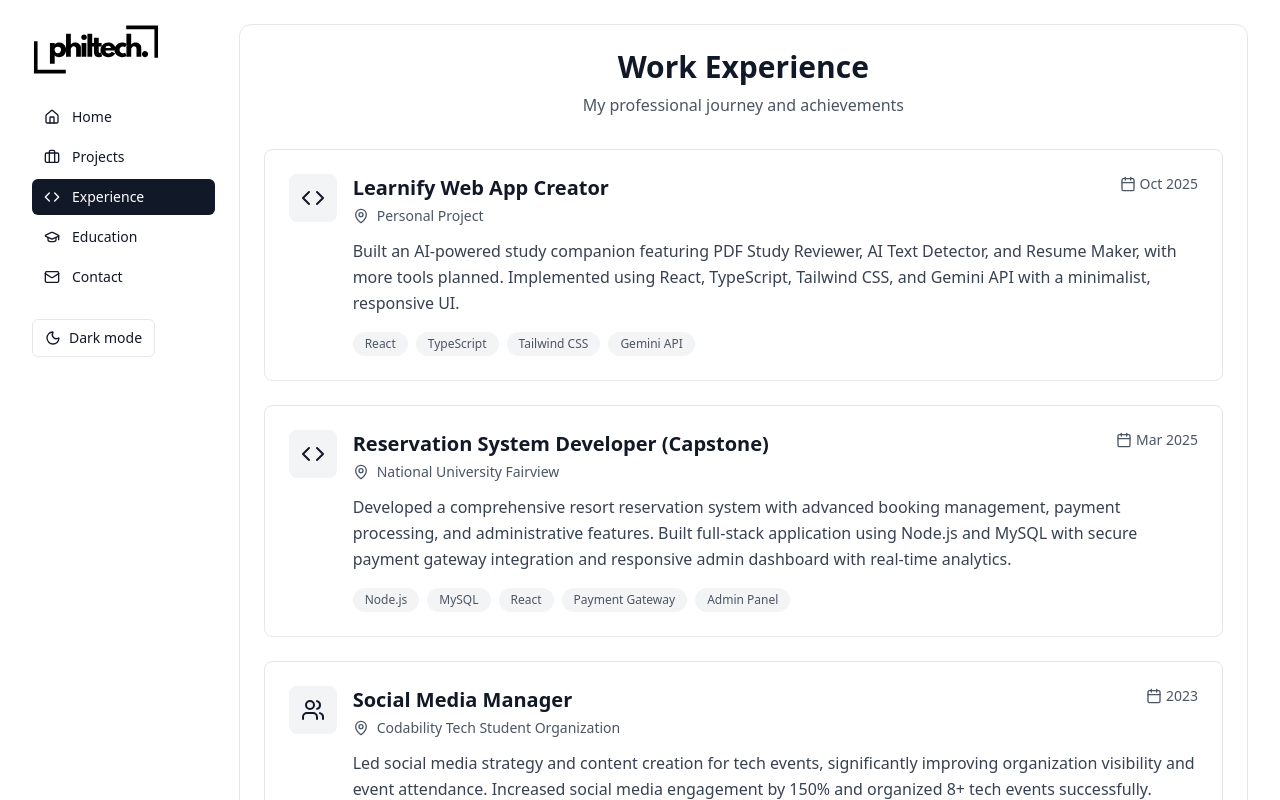
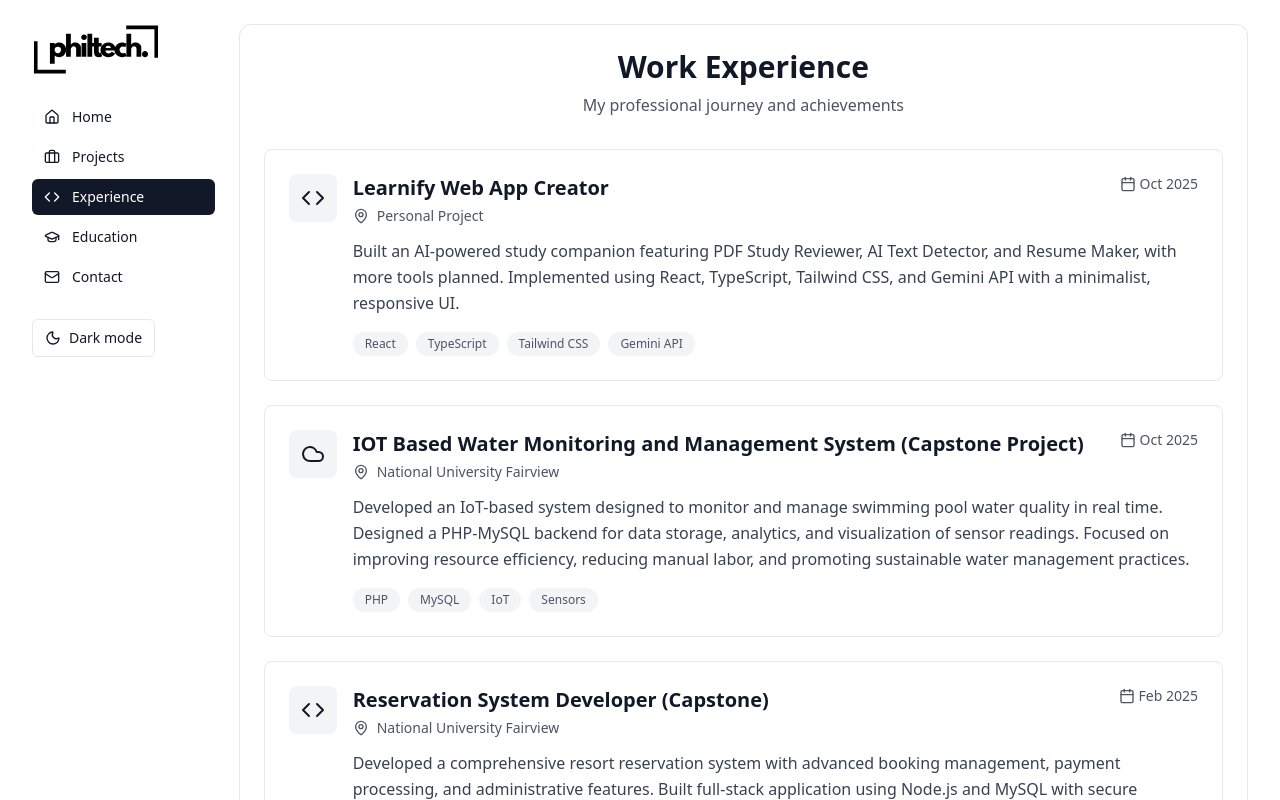
Before and after one commit to Anoncasphil/philtech, a React (Vite) app: page / in a window 1280 px wide. Both pictures are taken after a click on the button "Experience". Shown: the top 800 px of the page. Built offline with nearby package versions, Linux system fonts and the light colour scheme.

Commit message:
feat(contact): connect form to Formspree and disable autocomplete

```diff
--- a/src/App.tsx
+++ b/src/App.tsx
@@ -27,10 +27,24 @@ import {
 type TabKey = 'home' | 'projects' | 'experience' | 'education' | 'contact'
 
  function App() {
-  const [activeTab, setActiveTab] = useState<TabKey>('home')
+  const [activeTab, setActiveTab] = useState<TabKey>(() => {
+    try {
+      const stored = localStorage.getItem('activeTab') as TabKey | null
+      if (stored === 'home' || stored === 'projects' || stored === 'experience' || stored === 'education' || stored === 'contact') {
+        return stored
+      }
+    } catch {}
+    return 'home'
+  })
   const [theme, setTheme] = useState<'light' | 'dark'>(() =>
     document.documentElement.classList.contains('dark') ? 'dark' : 'light'
   )
+
+  useEffect(() => {
+    try {
+      localStorage.setItem('activeTab', activeTab)
+    } catch {}
+  }, [activeTab])
 
   useEffect(() => {
     const root = document.documentElement
@@ -441,6 +455,40 @@ type TabKey = 'home' | 'projects' | 'experience' | 'education' | 'contact'
                       </div>
                     </div>
                   </div>
+
+                  {/* IoT Capstone */}
+                  <div className="bg-white dark:bg-gray-900 border border-gray-200 dark:border-gray-800 rounded-lg p-6 hover:border-gray-900 dark:hover:border-white transition-colors">
+                    <div className="flex items-start gap-4">
+                      <div className="flex-shrink-0 w-12 h-12 bg-gray-100 dark:bg-gray-800 rounded-lg flex items-center justify-center">
+                        <Cloud className="h-6 w-6 text-gray-900 dark:text-white" />
+                      </div>
+                      <div className="flex-1">
+                        <div className="flex items-start justify-between mb-3">
+                          <div>
+                            <h3 className="text-xl font-semibold text-gray-900 dark:text-white mb-1">IOT Based Water Monitoring and Management System (Capstone Project)</h3>
+                            <div className="flex items-center gap-2 text-sm text-gray-600 dark:text-gray-400">
+                              <MapPin className="h-4 w-4" />
+                              <span>National University Fairview</span>
+                            </div>
+                          </div>
+                          <div className="flex items-center gap-1 text-sm text-gray-600 dark:text-gray-400">
+                            <Calendar className="h-4 w-4" />
+                            <span>Oct 2025</span>
+                          </div>
+                        </div>
+                        <p className="text-gray-700 dark:text-gray-300 leading-relaxed mb-4">
+                          Developed an IoT-based system designed to monitor and manage swimming pool water quality in real time. Designed a PHP-MySQL backend for data storage, analytics, and visualization of sensor readings. Focused on improving resource efficiency, reducing manual labor, and promoting sustainable water management practices.
+                        </p>
+                        <div className="flex flex-wrap gap-2">
+                          <span className="px-3 py-1 text-xs font-medium text-gray-600 dark:text-gray-400 bg-gray-100 dark:bg-gray-800 rounded-full">PHP</span>
+                          <span className="px-3 py-1 text-xs font-medium text-gray-600 dark:text-gray-400 bg-gray-100 dark:bg-gray-800 rounded-full">MySQL</span>
+                          <span className="px-3 py-1 text-xs font-medium text-gray-600 dark:text-gray-400 bg-gray-100 dark:bg-gray-800 rounded-full">IoT</span>
+                          <span className="px-3 py-1 text-xs font-medium text-gray-600 dark:text-gray-400 bg-gray-100 dark:bg-gray-800 rounded-full">Sensors</span>
+                        </div>
+                      </div>
+                    </div>
+                  </div>
+
                   <div className="bg-white dark:bg-gray-900 border border-gray-200 dark:border-gray-800 rounded-lg p-6 hover:border-gray-900 dark:hover:border-white transition-colors">
                     <div className="flex items-start gap-4">
                       <div className="flex-shrink-0 w-12 h-12 bg-gray-100 dark:bg-gray-800 rounded-lg flex items-center justify-center">
@@ -457,7 +505,7 @@ type TabKey = 'home' | 'projects' | 'experience' | 'education' | 'contact'
                           </div>
                           <div className="flex items-center gap-1 text-sm text-gray-600 dark:text-gray-400">
                             <Calendar className="h-4 w-4" />
-                            <span>Mar 2025</span>
+                            <span>Feb 2025</span>
                           </div>
                         </div>
                         <p className="text-gray-700 dark:text-gray-300 leading-relaxed mb-4">
@@ -473,6 +521,8 @@ type TabKey = 'home' | 'projects' | 'experience' | 'education' | 'contact'
                       </div>
                     </div>
                   </div>
+
+
 
                   <div className="bg-white dark:bg-gray-900 border border-gray-200 dark:border-gray-800 rounded-lg p-6 hover:border-gray-900 dark:hover:border-white transition-colors">
                     <div className="flex items-start gap-4">
@@ -593,26 +643,6 @@ type TabKey = 'home' | 'projects' | 'experience' | 'education' | 'contact'
                           <GraduationCap className="h-6 w-6 text-gray-900 dark:text-white" />
                         </div>
                         <div className="flex-1">
-                          {/* Senior High School */}
-                          <div className="mb-8">
-                            <div className="flex items-start justify-between mb-3">
-                              <div>
-                                <h4 className="text-lg font-semibold text-gray-900 dark:text-white mb-1">Senior High School – STEM Strand</h4>
-                                <div className="flex items-center gap-2 text-sm text-gray-600 dark:text-gray-400">
-                                  <MapPin className="h-4 w-4" />
-                                  <span>St. Francis Technical Institute</span>
-                                </div>
-                              </div>
-                              <div className="flex items-center gap-1 text-sm text-gray-600 dark:text-gray-400">
-                                <Calendar className="h-4 w-4" />
-                                <span>June 2020 - July 2022</span>
-                              </div>
-                            </div>
-                            <p className="text-gray-700 dark:text-gray-300 leading-relaxed">
-                              Focus on Science, Technology, Engineering, and Mathematics. Participated in school activities and group research projects.
-                            </p>
-                          </div>
-
                           <div className="flex items-start justify-between mb-3">
                             <div>
                               <h4 className="text-lg font-semibold text-gray-900 dark:text-white mb-1">Bachelor of Science in Information Technology</h4>
@@ -635,6 +665,33 @@ type TabKey = 'home' | 'projects' | 'experience' | 'education' | 'contact'
                             <CheckCircle className="h-4 w-4" />
                             <span>Expected Graduation: 2026</span>
                           </div>
+                        </div>
+                      </div>
+                    </div>
+
+                    {/* Senior High School Card */}
+                    <div className="mt-6 bg-white dark:bg-gray-900 border border-gray-200 dark:border-gray-800 rounded-lg p-6 hover:border-gray-900 dark:hover:border-white transition-colors">
+                      <div className="flex items-start gap-4">
+                        <div className="flex-shrink-0 w-12 h-12 bg-gray-100 dark:bg-gray-800 rounded-lg flex items-center justify-center">
+                          <GraduationCap className="h-6 w-6 text-gray-900 dark:text-white" />
+                        </div>
+                        <div className="flex-1">
+                          <div className="flex items-start justify-between mb-3">
+                            <div>
+                              <h4 className="text-lg font-semibold text-gray-900 dark:text-white mb-1">Senior High School – STEM Strand</h4>
+                              <div className="flex items-center gap-2 text-sm text-gray-600 dark:text-gray-400">
+                                <MapPin className="h-4 w-4" />
+                                <span>St. Francis Technical Institute</span>
+                              </div>
+                            </div>
+                            <div className="flex items-center gap-1 text-sm text-gray-600 dark:text-gray-400">
+                              <Calendar className="h-4 w-4" />
+                              <span>June 2020 - July 2022</span>
+                            </div>
+                          </div>
+                          <p className="text-gray-700 dark:text-gray-300 leading-relaxed">
+                            Focus on Science, Technology, Engineering, and Mathematics. Participated in school activities and group research projects.
+                          </p>
                         </div>
                       </div>
                     </div>
@@ -1023,7 +1080,7 @@ type TabKey = 'home' | 'projects' | 'experience' | 'education' | 'contact'
                   <div className="space-y-6">
                     <div>
                       <h3 className="text-xl font-semibold text-gray-900 dark:text-white mb-4">Send a Message</h3>
-                      <form className="space-y-4">
+                      <form id="contact-form" action="https://formspree.io/f/xeopanaj" method="POST" autoComplete="off" className="space-y-4">
                         <div className="grid sm:grid-cols-2 gap-4">
                           <div>
                             <label htmlFor="name" className="block text-sm font-medium text-gray-700 dark:text-gray-300 mb-1">
@@ -1031,7 +1088,9 @@ type TabKey = 'home' | 'projects' | 'experience' | 'education' | 'contact'
                             </label>
                             <input
                               id="name"
+                              name="name"
                               type="text"
+                              autoComplete="off"
                               className="w-full rounded-lg border border-gray-300 dark:border-gray-700 bg-white dark:bg-gray-900 px-4 py-3 text-gray-900 dark:text-white placeholder-gray-500 dark:placeholder-gray-400 focus:border-gray-900 dark:focus:border-white focus:ring-1 focus:ring-gray-900 dark:focus:ring-white transition-colors"
                               placeholder="Your name"
                             />
@@ -1042,7 +1101,9 @@ type TabKey = 'home' | 'projects' | 'experience' | 'education' | 'contact'
                             </label>
                             <input
                               id="email"
+                              name="email"
                               type="email"
+                              autoComplete="off"
                               className="w-full rounded-lg border border-gray-300 dark:border-gray-700 bg-white dark:bg-gray-900 px-4 py-3 text-gray-900 dark:text-white placeholder-gray-500 dark:placeholder-gray-400 focus:border-gray-900 dark:focus:border-white focus:ring-1 focus:ring-gray-900 dark:focus:ring-white transition-colors"
                               placeholder="your@email.com"
                             />
@@ -1055,7 +1116,9 @@ type TabKey = 'home' | 'projects' | 'experience' | 'education' | 'contact'
                           </label>
                           <input
                             id="subject"
+                            name="subject"
                             type="text"
+                            autoComplete="off"
                             className="w-full rounded-lg border border-gray-300 dark:border-gray-700 bg-white dark:bg-gray-900 px-4 py-3 text-gray-900 dark:text-white placeholder-gray-500 dark:placeholder-gray-400 focus:border-gray-900 dark:focus:border-white focus:ring-1 focus:ring-gray-900 dark:focus:ring-white transition-colors"
                             placeholder="What's this about?"
                           />
@@ -1067,7 +1130,9 @@ type TabKey = 'home' | 'projects' | 'experience' | 'education' | 'contact'
                           </label>
                           <textarea
                             id="message"
+                            name="message"
                             rows={6}
+                            autoComplete="off"
                             className="w-full rounded-lg border border-gray-300 dark:border-gray-700 bg-white dark:bg-gray-900 px-4 py-3 text-gray-900 dark:text-white placeholder-gray-500 dark:placeholder-gray-400 focus:border-gray-900 dark:focus:border-white focus:ring-1 focus:ring-gray-900 dark:focus:ring-white transition-colors resize-none"
                             placeholder="Tell me about your project or just say hello..."
                           />
@@ -1077,6 +1142,7 @@ type TabKey = 'home' | 'projects' | 'experience' | 'education' | 'contact'
 
                     <button
                       type="submit"
+                      form="contact-form"
                       className="w-full inline-flex items-center justify-center gap-2 rounded-lg bg-gray-900 dark:bg-white px-6 py-3 text-white dark:text-gray-900 font-semibold hover:bg-gray-800 dark:hover:bg-gray-100 transition-colors focus:outline-none focus:ring-2 focus:ring-gray-900 dark:focus:ring-white focus:ring-offset-2"
                     >
                       <Mail className="h-5 w-5" />
```
